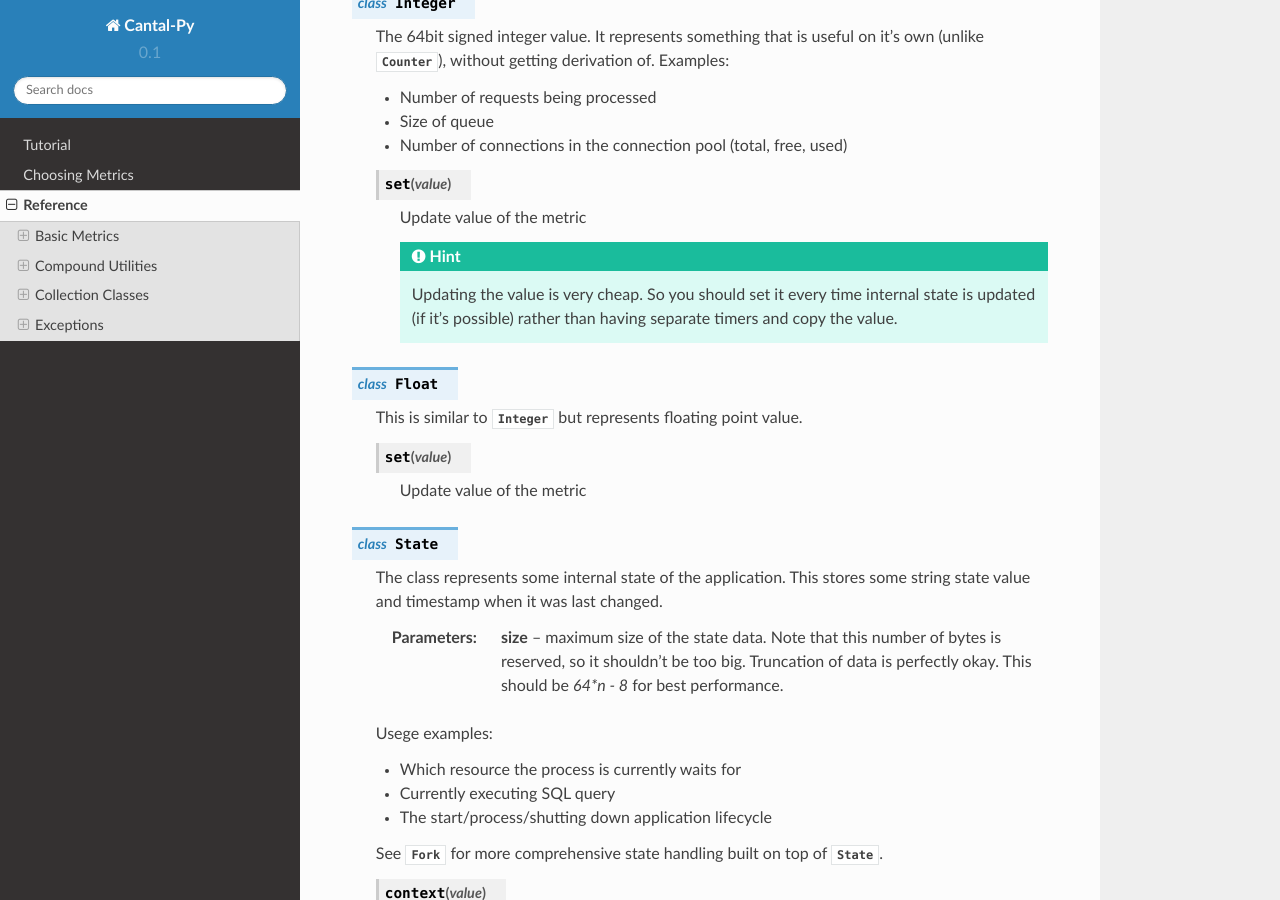
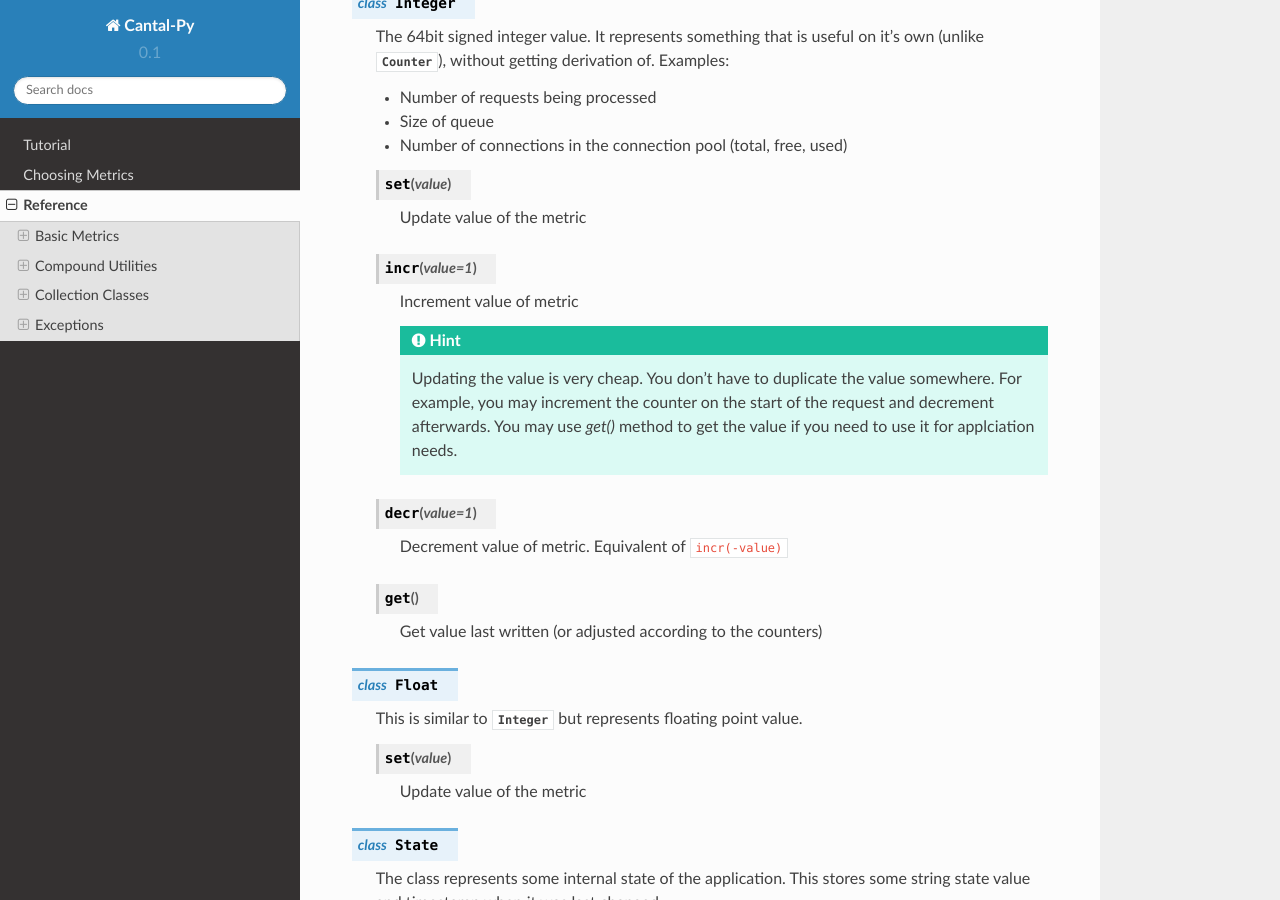
Before and after one commit to tailhook/cantal-py, a Sphinx documentation site: the page built from doc/reference.rst, in a window 1280 px wide and 900 px high, scrolled down 730 px. Built offline with Sphinx 7.4.7 and the Read the Docs theme 2.0.0, drawn with Linux system fonts in a browser that asks for light colours.

Commit message:
Add get/incr/decr methods for integer level counter

```diff
--- a/doc/reference.rst
+++ b/doc/reference.rst
@@ -46,9 +46,23 @@ over multiple processes by different dimensions.
 
       Update value of the metric
 
-      .. hint:: Updating the value is very cheap. So you should set it every
-         time internal state is updated (if it's possible) rather than having
-         separate timers and copy the value.
+   .. method:: incr(value=1)
+
+      Increment value of metric
+
+      .. hint:: Updating the value is very cheap. You don't have to duplicate
+         the value somewhere. For example, you may increment the counter on
+         the start of the request and decrement afterwards. You may use
+         `get()` method to get the value if you need to use it for applciation
+         needs.
+
+   .. method:: decr(value=1)
+
+      Decrement value of metric. Equivalent of ``incr(-value)``
+
+   .. method:: get()
+
+      Get value last written (or adjusted according to the counters)
 
 .. class:: Float
 
```
Also changed, not shown: 1 other file.
